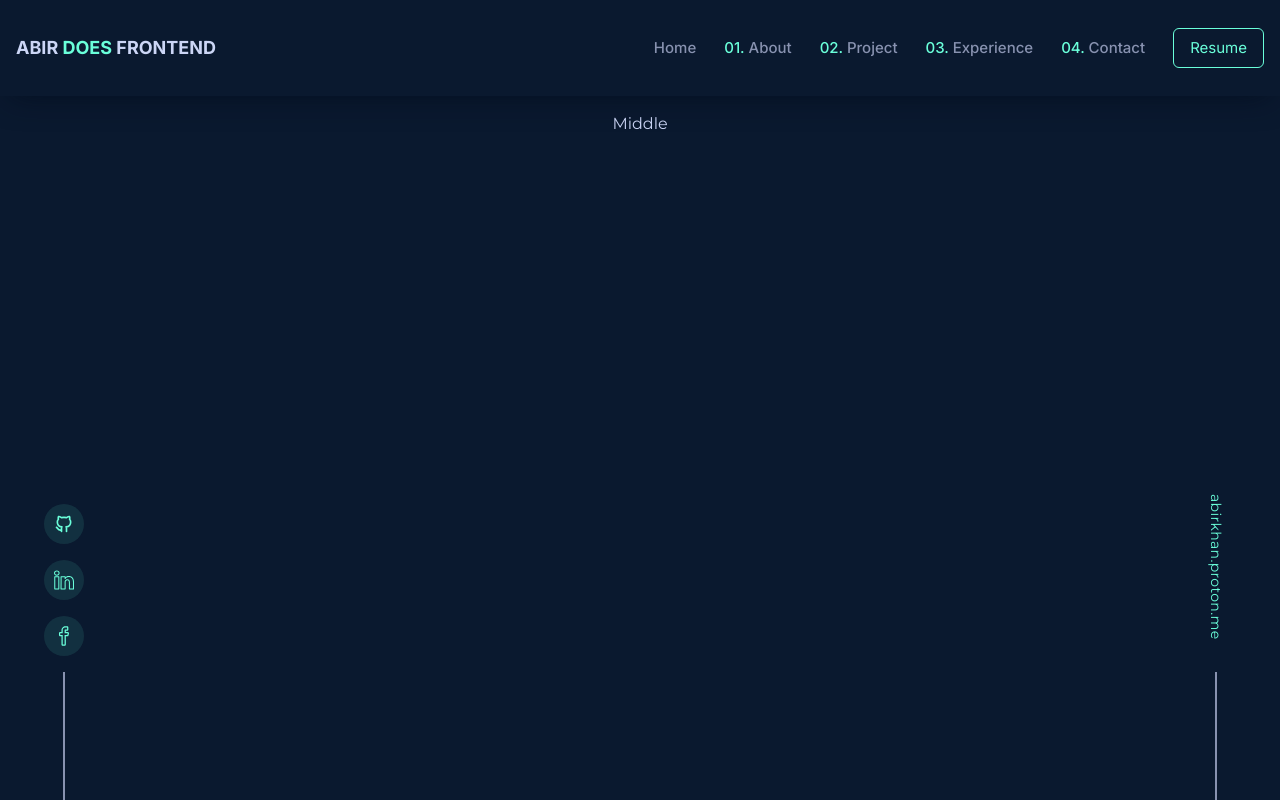
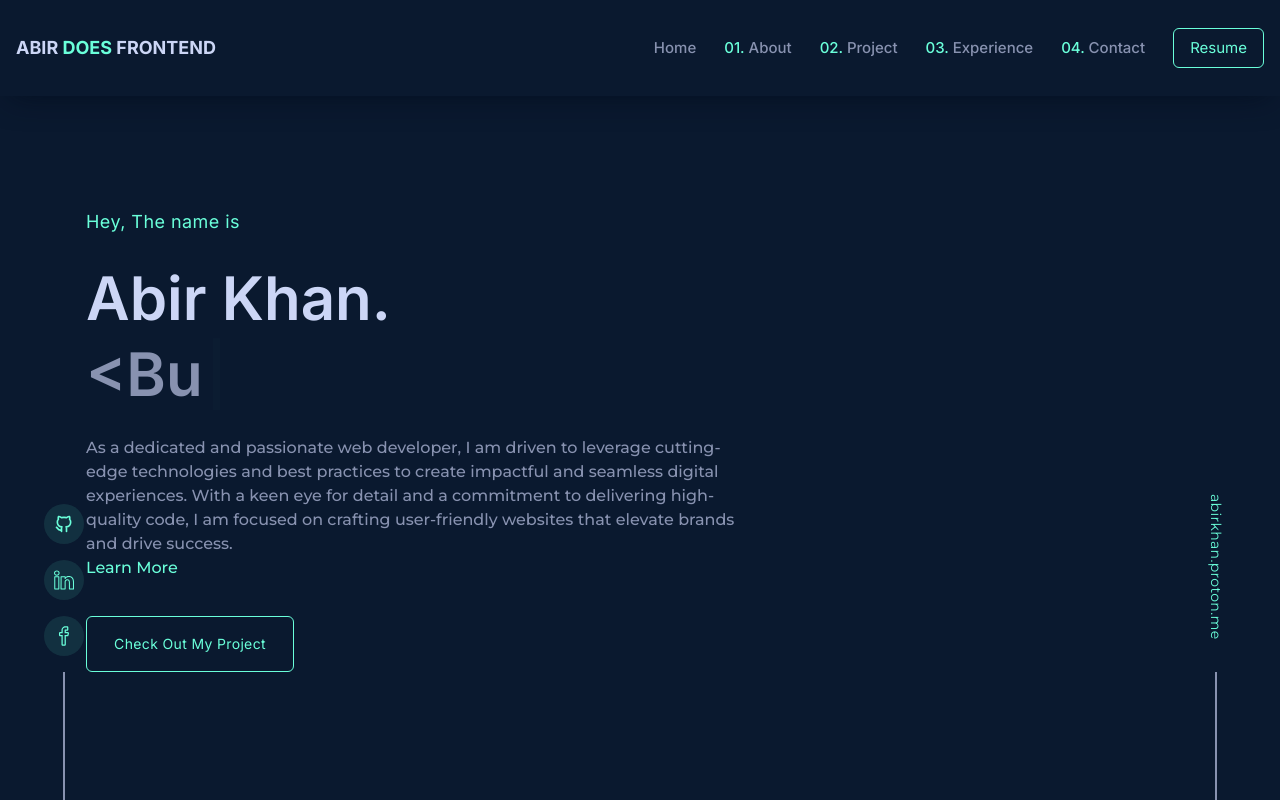
Before and after one commit to AbirDoesFrontend/portfolio, a Next.js app: page / in a window 1280 px wide. Built offline with nearby package versions, Linux system fonts and the light colour scheme.

Commit message:
Banner Done

```diff
--- /dev/null
+++ b/components/Banner.tsx
@@ -0,0 +1,66 @@
+import React from "react";
+import { motion } from "framer-motion";
+import { Cursor, useTypewriter } from "react-simple-typewriter";
+
+const Banner = () => {
+  const [text] = useTypewriter({
+    words: ["Guy-Who-Loves-Coffee.tsx", "<ButLovesToCodeMore />"],
+    loop: true,
+    delaySpeed: 2000,
+  });
+  return (
+    <section
+      id="home"
+      className="max-w-contentContainer mx-auto py-10 mdl:py-24 flex flex-col gap-4 lgl:gap-8 mdl:px-10 xl:px-4"
+    >
+      <motion.h3
+        initial={{ y: 10, opacity: 0 }}
+        animate={{ y: 0, opacity: 1 }}
+        transition={{ duration: 0.5, delay: 0.6 }}
+        className="text-lg font-titleFont tracking-wide text-textGreen"
+      >
+        Hey, The name is
+      </motion.h3>
+      <motion.h1
+        initial={{ y: 10, opacity: 0 }}
+        animate={{ y: 0, opacity: 1 }}
+        transition={{ duration: 0.5, delay: 0.7 }}
+        className="text-4xl lgl:text-6xl font-titleFont font-semibold flex flex-col"
+      >
+        Abir Khan.{" "}
+        <span className="text-textDark mt-2 lgl:mt-4">
+          {text}
+          <Cursor cursorColor="#6affda" />
+        </span>
+      </motion.h1>
+      <motion.p
+        initial={{ y: 10, opacity: 0 }}
+        animate={{ y: 0, opacity: 1 }}
+        transition={{ duration: 0.5, delay: 0.8 }}
+        className="text-base md:max-w-[650px] text-textDark font-medium flex flex-col"
+      >
+        As a dedicated and passionate web developer, I am driven to leverage
+        cutting-edge technologies and best practices to create impactful and
+        seamless digital experiences. With a keen eye for detail and a
+        commitment to delivering high-quality code, I am focused on crafting
+        user-friendly websites that elevate brands and drive success.
+        <a href="https://github.com/AbirDoesFrontend" target="_blank">
+          <span className="text-textGreen inline-flex relative cursor-pointer h-7 overflow-x-hidden group">
+            Learn More
+            <span className="absolute w-full h-[1px] bg-textGreen left-0 bottom-1 -translate-x-[110%] group-hover:translate-x-0 transition-transform duration-500"></span>
+          </span>
+        </a>
+      </motion.p>
+      <motion.button
+        initial={{ y: 10, opacity: 0 }}
+        animate={{ y: 0, opacity: 1 }}
+        transition={{ duration: 0.5, delay: 0.9 }}
+        className="w-52 h-14 text-sm font-titleFont border border-textGreen rounded-md text-textGreen tracking-wide hover:bg-hoverColor duration-300 capitalize"
+      >
+        check out my project
+      </motion.button>
+    </section>
+  );
+};
+
+export default Banner;
--- a/package.json
+++ b/package.json
@@ -22,6 +22,7 @@
     "react-dom": "18.2.0",
     "react-download-link": "^2.3.0",
     "react-icons": "^4.10.1",
+    "react-simple-typewriter": "^5.0.1",
     "tailwindcss": "3.3.2",
     "typescript": "5.1.3"
   }
--- a/pages/index.tsx
+++ b/pages/index.tsx
@@ -4,6 +4,7 @@ import RightSide from "@/components/RightSide";
 import Head from "next/head";
 
 import { motion } from "framer-motion";
+import Banner from "@/components/Banner";
 
 export default function Home() {
   return (
@@ -28,7 +29,9 @@ export default function Home() {
           >
             <LeftSide />
           </motion.div>
-          <div className="h-[88vh] mx-auto p-4">Middle</div>
+          <div className="h-[88vh] w-full mx-auto p-4">
+            <Banner />
+          </div>
           <motion.div
             initial={{ opacity: 0 }}
             animate={{ opacity: 1 }}
```
Also changed, not shown: 1 other file (tests, documents, lock files or other folders).
